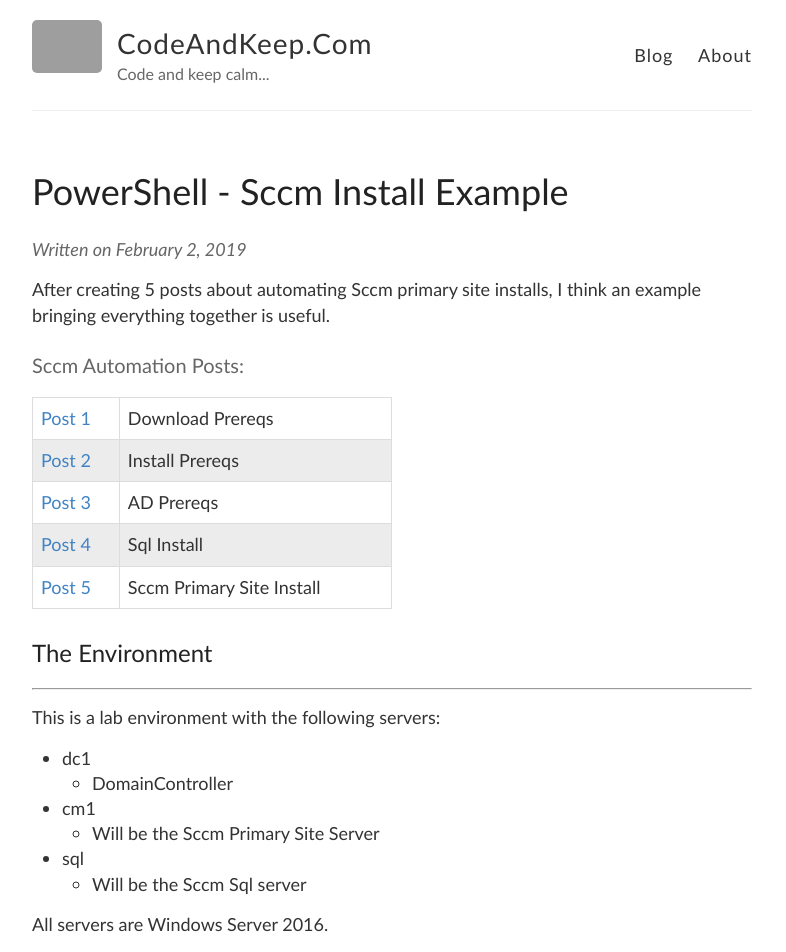
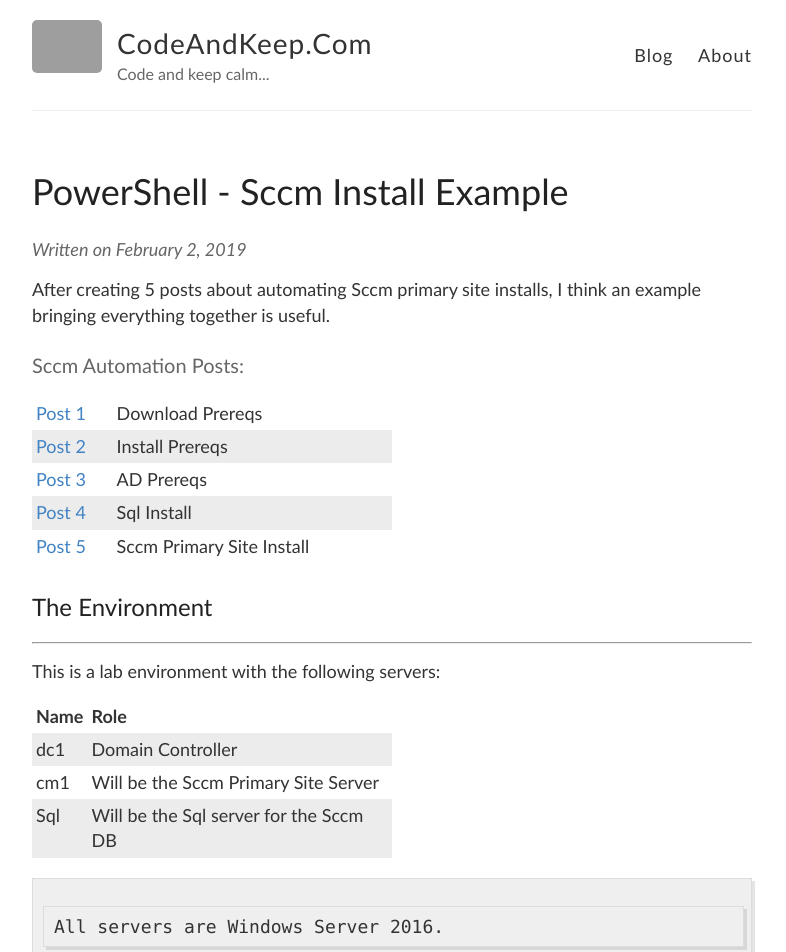
Before and after one commit to briansworth/dev, a Jekyll site: the page built from _posts/2019-2-2-PowerShell-Sccm-Install-Example.md, in a window 1280 px wide. Shown: the top 952 px of the page, without its empty margins (248-1034 px from the left). Built offline with Jekyll 4.4.1, drawn with Linux system fonts in a browser that asks for light colours; some of the changed text lies outside the part shown; grey boxes are pictures that could not be loaded.

Commit message:
Table modified

```diff
--- a/_posts/2019-2-2-PowerShell-Sccm-Install-Example.md
+++ b/_posts/2019-2-2-PowerShell-Sccm-Install-Example.md
@@ -10,9 +10,8 @@
 }
 
 td, th {
-  border: 1px solid #dddddd;
   text-align: left;
-  padding: 8px;
+  padding: 4px;
 }
 
 tr:nth-child(even) {
@@ -67,24 +66,34 @@
 
 <p>
   This is a lab environment with the following servers:
-    <ul>
-      <li>dc1</li>
-        <ul>
-          <li>DomainController</li>
-        </ul>
-      <li>cm1</li>
-        <ul>
-          <li>Will be the Sccm Primary Site Server</li>
-        </ul>
-      <li>sql</li>
-        <ul>
-          <li>Will be the Sccm Sql server</li>
-        </ul>
-    </ul>
+</p>
+
+<table>
+  <tr>
+    <th><strong>Name</strong></th>
+    <th><strong>Role</strong></th>
+  </tr>
+
+  <tr>
+    <td>dc1</td>
+    <td>Domain Controller</td>
+  </tr>
+
+  <tr>
+    <td>cm1</td>
+    <td>Will be the Sccm Primary Site Server</td>
+  </tr>
+
+  <tr>
+    <td>Sql</td>
+    <td>Will be the Sql server for the Sccm DB</td>
+  </tr>
+</table>
+
     All servers are Windows Server 2016.
 </p>
 <p>
-  NOTE: You can install Sql on the cm1 server to save building another VM.
+  You can install Sql on the cm1 server to save building another VM.
 </p>
 
 ### Download
```
